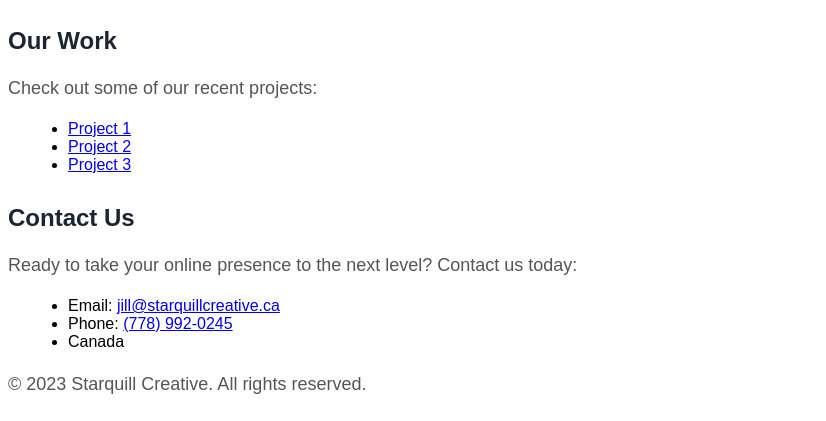
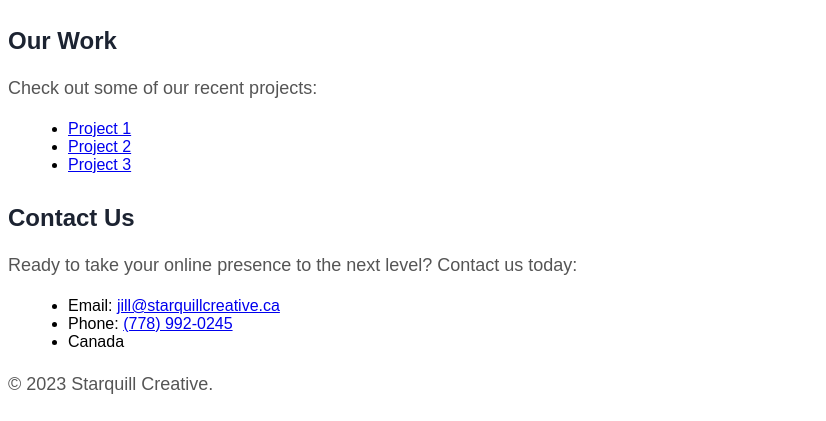
Before and after one commit to starquillcreative/artcode, a plain HTML site: page index.html in a window 1280 px wide. Shown: the part 379-800 px from the top of the page, without its empty margins (0-826 px from the left). Drawn offline with Linux system fonts and the light colour scheme.

Commit message:
Update index.html

```diff
--- a/index.html
+++ b/index.html
@@ -75,7 +75,7 @@
 		</section>
 	</main>
 	<footer>
-		<p>&copy; 2023 Starquill Creative. All rights reserved.</p>
+		<p>&copy; 2023 Starquill Creative. </p>
 	</footer>
 </body>
 </html>
```
